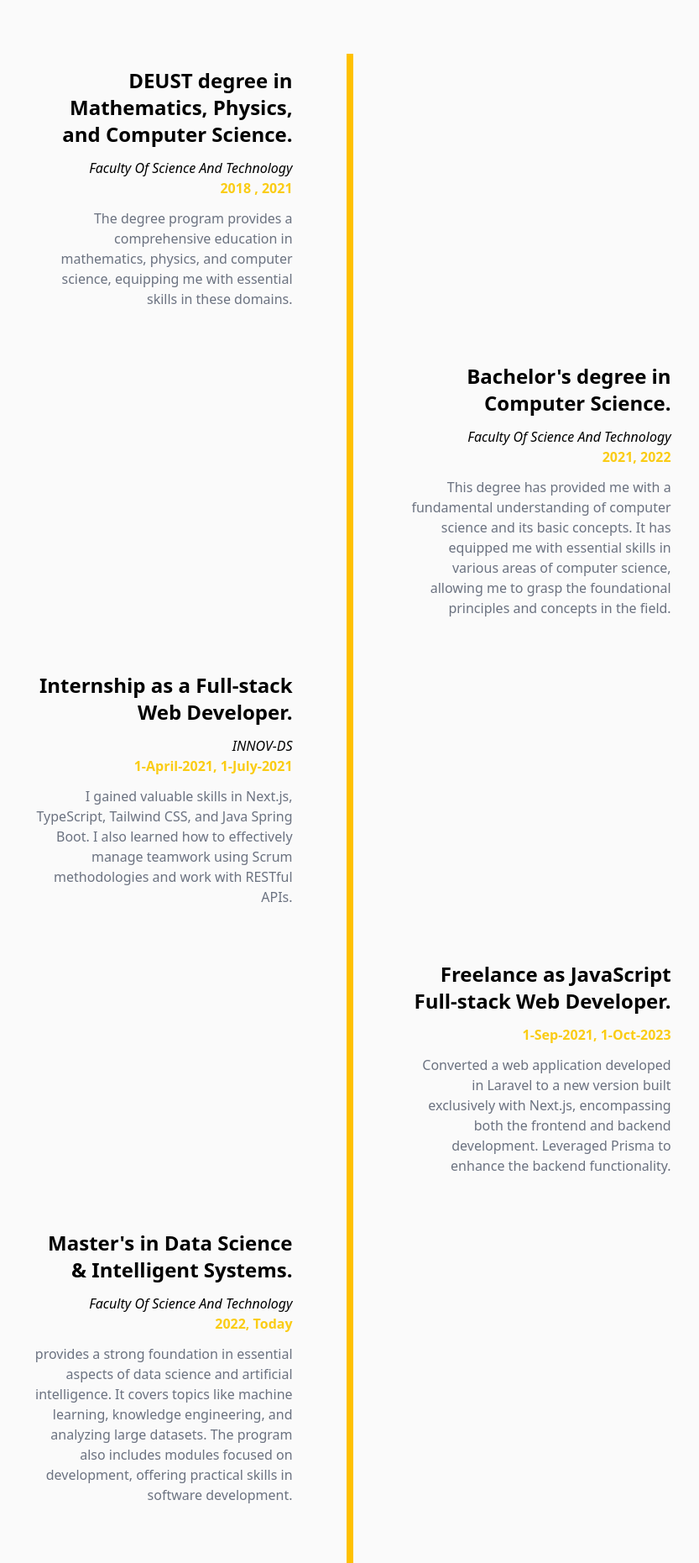
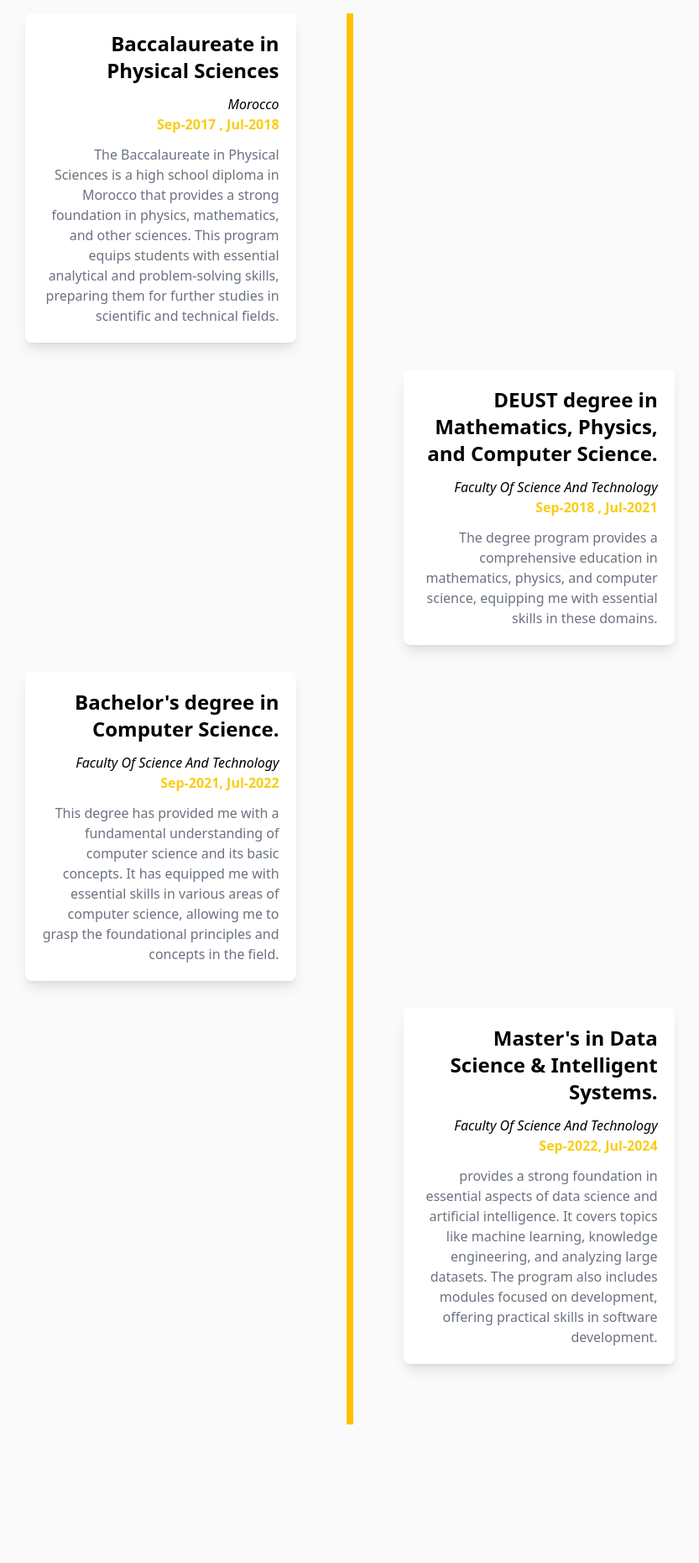
Before and after one commit to ayoubboudra1/portfolioNext, a Next.js app: page /about in a window 1280 px wide. Shown: the part 800-2661 px from the top of the page at 84% size, without its empty margins (247-1080 px from the left). Built offline with nearby package versions, Linux system fonts and the light colour scheme.

Commit message:
new about modification

```diff
--- a/src/components/About.tsx
+++ b/src/components/About.tsx
@@ -66,11 +66,25 @@ function About() {
           >
             <div className="text-center">
               <h1 className="my-10 text-4xl italic  font-extrabold tracking-tight leading-none  md:text-5xl  ">
-                Education & Professional <br/>
-                 Experience!
+                Education
               </h1>
             </div>
-            <TimeLine />
+            <TimeLine data={myInfo.myEducation} />
+          </motion.div>
+          <motion.div
+            className=""
+            ref={ref}
+            initial={{ y: 100, opacity: 0 }}
+            animate={{ y: 0, opacity: 1 }}
+            exit={{ y: -10, opacity: 0 }}
+            transition={{ duration: 1 }}
+          >
+            <div className="text-center">
+              <h1 className="my-10 text-4xl italic  font-extrabold tracking-tight leading-none  md:text-5xl  ">
+                Experience
+              </h1>
+            </div>
+            <TimeLine data={myInfo.myExperience} />
           </motion.div>
           <motion.div
             className=""
--- a/src/components/Interst.tsx
+++ b/src/components/Interst.tsx
@@ -4,15 +4,15 @@ import { myInfo } from '@/data/myInfo'
 function Interst() {
   return (
     <section className=" ">
-      <div className="py-8 px-4 mx-auto max-w-screen-xl sm:py-16 lg:px-6">
+      <div className="py-8 px-4 mx-auto max-w-screen-xl sm:py-16 lg:px-6 ">
         <div className="space-y-8 md:grid md:grid-cols-2 lg:grid-cols-3 md:gap-12 md:space-y-0">
           {myInfo.areasOfInterst.map((value, index) => (
-            <div className="flex justify-center items-center flex-col" key={index}>
+            <div className="flex justify-center items-center flex-col bg-white px-5 py-4 rounded-lg shadow-lg hover:scale-105" key={index}>
               <div className="flex justify-center items-center mb-4 w-10 h-10 rounded-full bg-primary-100 lg:h-12 lg:w-12 ">
                 {value.icon}
               </div>
               <h3 className="mb-2 text-xl font-bold text-center">{value.title}</h3>
-              <p className="text-gray-500 text-center">{value.description}</p>
+              <p className="text-gray-500  text-justify">{value.description}</p>
             </div>
           ))}
         </div>
--- a/src/components/TimeLine.tsx
+++ b/src/components/TimeLine.tsx
@@ -2,7 +2,20 @@ import { myInfo } from '@/data/myInfo'
 import React from 'react'
 import TimeLineItem from './TimeLineItem'
 
-function TimeLine() {
+
+
+interface Experience {
+  title: string;
+  location: string;
+  date: string;
+  description: string;
+}
+
+interface TimeLineInterface {
+  data: Experience[];
+}
+
+function TimeLine({data}: TimeLineInterface) {
   return (
     <>
       <section>
@@ -12,7 +25,7 @@ function TimeLine() {
               <div className="container mx-auto w-full h-full">
                 <div className="relative wrap overflow-hidden p-10 h-full">
                   <div
-                    className="border-2-2 border-yellow-555 absolute h-full border"
+                    className="border-2-2 border-yellow-555 absolute h-full border hidden md:block"
                     style={{
                       right: '50%',
                       border: '2px solid #FFC100',
@@ -20,14 +33,14 @@ function TimeLine() {
                     }}
                   ></div>
                   <div
-                    className="border-2-2 border-yellow-555 absolute h-full border"
+                    className="border-2-2 border-yellow-555 absolute h-full border hidden md:block"
                     style={{
                       left: '50%',
                       border: '2px solid #FFC100',
                       borderRadius: '1%',
                     }}
                   ></div>
-                  {myInfo.myExperience.map((item, index) => (
+                  {data.map((item, index) => (
                     <TimeLineItem key={index} index={index} item={item} />
                   ))}
                 </div>
--- a/src/components/TimeLineItem.tsx
+++ b/src/components/TimeLineItem.tsx
@@ -3,6 +3,7 @@ import { myInfo } from '@/data/myInfo'
 
 export interface ExperienceProps {
   title: string
+  location: string|undefined
   date: string
   description: string
 }
@@ -13,24 +14,24 @@ export interface TimeLineItemProps {
 
 function TimeLineItem({ index, item }: TimeLineItemProps) {
   const leftClass =
-    'mb-8 flex justify-between flex-row-reverse items-center w-full left-timeline'
+    'mb-8 flex justify-between flex-row-reverse items-center w-full left-timeline '
   const rightClass =
     'mb-8 flex justify-between items-center w-full right-timeline'
 
   return (
     <>
       <div className={index % 2 === 0 ? leftClass : rightClass} >
-        <div className="order-1 w-5/12"></div>
-        <div className="order-1 w-5/12 px-1 py-4 text-right">
+        <div className="order-1 hidden md:block md:w-5/12"></div>
+        <div className="order-1 w-full md:w-5/12 px-5 py-5 rounded-lg text-right bg-white shadow-lg hover:scale-105">
           <h4 className="mb-3 font-bold text-lg md:text-2xl">
-            {myInfo.myExperience[index].title}
+            {item.title}
           </h4>
-          <i className=''>{myInfo.myExperience[index].location}</i>
+          <i className=''>{item.location}</i>
           <p className="mb-3 font-bold text-yellow-400 ">
-            {myInfo.myExperience[index].date}
+            {item.date}
           </p>
           <p className="text-sm md:text-base leading-snug text-gray-500  text-opacity-100">
-            {myInfo.myExperience[index].description}
+            {item.description}
           </p>
         </div>
       </div>
--- a/src/data/myInfo.tsx
+++ b/src/data/myInfo.tsx
@@ -1,6 +1,7 @@
 import Image from 'next/image'
+import { MyInfo } from './myInfoType'
 
-export const myInfo = {
+export const myInfo:MyInfo = {
   fullName: 'AYOUB BOUDRA',
   myEmail: 'ayoub.boudra1@gmail.com',
   myPhone : '+212632697321',
@@ -18,20 +19,20 @@ export const myInfo = {
         I have developed valuable skills that allow me to work well within teams and advance in my career.
     </>,
   myExperience: [
-    {
-      title: 'DEUST degree in Mathematics, Physics, and Computer Science.',
-      location : 'Faculty Of Science And Technology',
-      date: '2018 , 2021',
-      description:
-        "The degree program provides a comprehensive education in mathematics, physics, and computer science, equipping me with essential skills in these domains.",
-    },
-    {
-      title: "Bachelor's degree in Computer Science.",
-      location : 'Faculty Of Science And Technology',
-      date: '2021, 2022',
-      description:
-        'This degree has provided me with a fundamental understanding of computer science and its basic concepts. It has equipped me with essential skills in various areas of computer science, allowing me to grasp the foundational principles and concepts in the field.',
-    },
+    // {
+    //   title: 'DEUST degree in Mathematics, Physics, and Computer Science.',
+    //   location : 'Faculty Of Science And Technology',
+    //   date: '2018 , 2021',
+    //   description:
+    //     "The degree program provides a comprehensive education in mathematics, physics, and computer science, equipping me with essential skills in these domains.",
+    // },
+    // {
+    //   title: "Bachelor's degree in Computer Science.",
+    //   location : 'Faculty Of Science And Technology',
+    //   date: '2021, 2022',
+    //   description:
+    //     'This degree has provided me with a fundamental understanding of computer science and its basic concepts. It has equipped me with essential skills in various areas of computer science, allowing me to grasp the foundational principles and concepts in the field.',
+    // },
     {
       title: 'Internship as a Full-stack Web Developer.',
       location : 'INNOV-DS',
@@ -46,13 +47,13 @@ export const myInfo = {
       description:
         "Converted a web application developed in Laravel to a new version built exclusively with Next.js, encompassing both the frontend and backend development. Leveraged Prisma to enhance the backend functionality.",
     },
-    {
-      title: "Master's in Data Science & Intelligent Systems.",
-      location : 'Faculty Of Science And Technology',
-      date: '2022, Today',
-      description:
-        "provides a strong foundation in essential aspects of data science and artificial intelligence. It covers topics like machine learning, knowledge engineering, and analyzing large datasets. The program also includes modules focused on development, offering practical skills in software development.",
-    },
+    // {
+    //   title: "Master's in Data Science & Intelligent Systems.",
+    //   location : 'Faculty Of Science And Technology',
+    //   date: '2022, Today',
+    //   description:
+    //     "provides a strong foundation in essential aspects of data science and artificial intelligence. It covers topics like machine learning, knowledge engineering, and analyzing large datasets. The program also includes modules focused on development, offering practical skills in software development.",
+    // },
     {
       title: "Full Stack JavaScript Developer with Generative AI Expertise",
       location : 'PowerGo',
@@ -63,6 +64,35 @@ export const myInfo = {
       to streamline the process and provide accurate, relevant information efficiently.
       `
     }
+  ],
+  myEducation: [
+    {
+      title: "Baccalaureate in Physical Sciences",
+      location: "Morocco",
+      date: "Sep-2017 , Jul-2018",
+      description: "The Baccalaureate in Physical Sciences is a high school diploma in Morocco that provides a strong foundation in physics, mathematics, and other sciences. This program equips students with essential analytical and problem-solving skills, preparing them for further studies in scientific and technical fields."
+    },
+    {
+      title: 'DEUST degree in Mathematics, Physics, and Computer Science.',
+      location : 'Faculty Of Science And Technology',
+      date: 'Sep-2018 , Jul-2021',
+      description:
+        "The degree program provides a comprehensive education in mathematics, physics, and computer science, equipping me with essential skills in these domains.",
+    },
+    {
+      title: "Bachelor's degree in Computer Science.",
+      location : 'Faculty Of Science And Technology',
+      date: 'Sep-2021, Jul-2022',
+      description:
+        'This degree has provided me with a fundamental understanding of computer science and its basic concepts. It has equipped me with essential skills in various areas of computer science, allowing me to grasp the foundational principles and concepts in the field.',
+    },
+    {
+      title: "Master's in Data Science & Intelligent Systems.",
+      location : 'Faculty Of Science And Technology',
+      date: 'Sep-2022, Jul-2024',
+      description:
+        "provides a strong foundation in essential aspects of data science and artificial intelligence. It covers topics like machine learning, knowledge engineering, and analyzing large datasets. The program also includes modules focused on development, offering practical skills in software development.",
+    },
   ],
   areasOfInterst: [
     {
--- /dev/null
+++ b/src/data/myInfoType.ts
@@ -0,0 +1,66 @@
+import { ReactNode } from 'react';
+
+interface Experience {
+  title: string;
+  location: string;
+  date: string;
+  description: string;
+}
+
+interface Education {
+  title: string;
+  location: string;
+  date: string;
+  description: string;
+}
+
+interface AreaOfInterest {
+  title: string;
+  description: string;
+  icon: ReactNode;
+}
+
+interface TechnicalSkill {
+  skillName: string;
+  percentage: string;
+}
+
+interface Language {
+  name: string;
+  icon: ReactNode;
+  stars: ReactNode;
+}
+
+interface SoftSkill {
+  name: string;
+  icon: ReactNode;
+}
+
+interface Project {
+  id: number;
+  title: string;
+  tags: string[];
+  date: string;
+  fullDescription: string;
+  images: string[];
+  typeWork: string;
+  techUsed: string[];
+}
+
+export interface MyInfo {
+  fullName: string;
+  myEmail: string;
+  myPhone: string;
+  smallDescription: string;
+  myImagePath: string;
+  descriptionAboutMe: ReactNode;
+  myExperience: Experience[];
+  myEducation: Education[];
+  areasOfInterst: AreaOfInterest[];
+  technicalSkillsLeft: TechnicalSkill[];
+  technicalSkillsRight: TechnicalSkill[];
+  languages: Language[];
+  softSkills: SoftSkill[];
+  projects: Project[];
+  footerDescription: string;
+}
```
